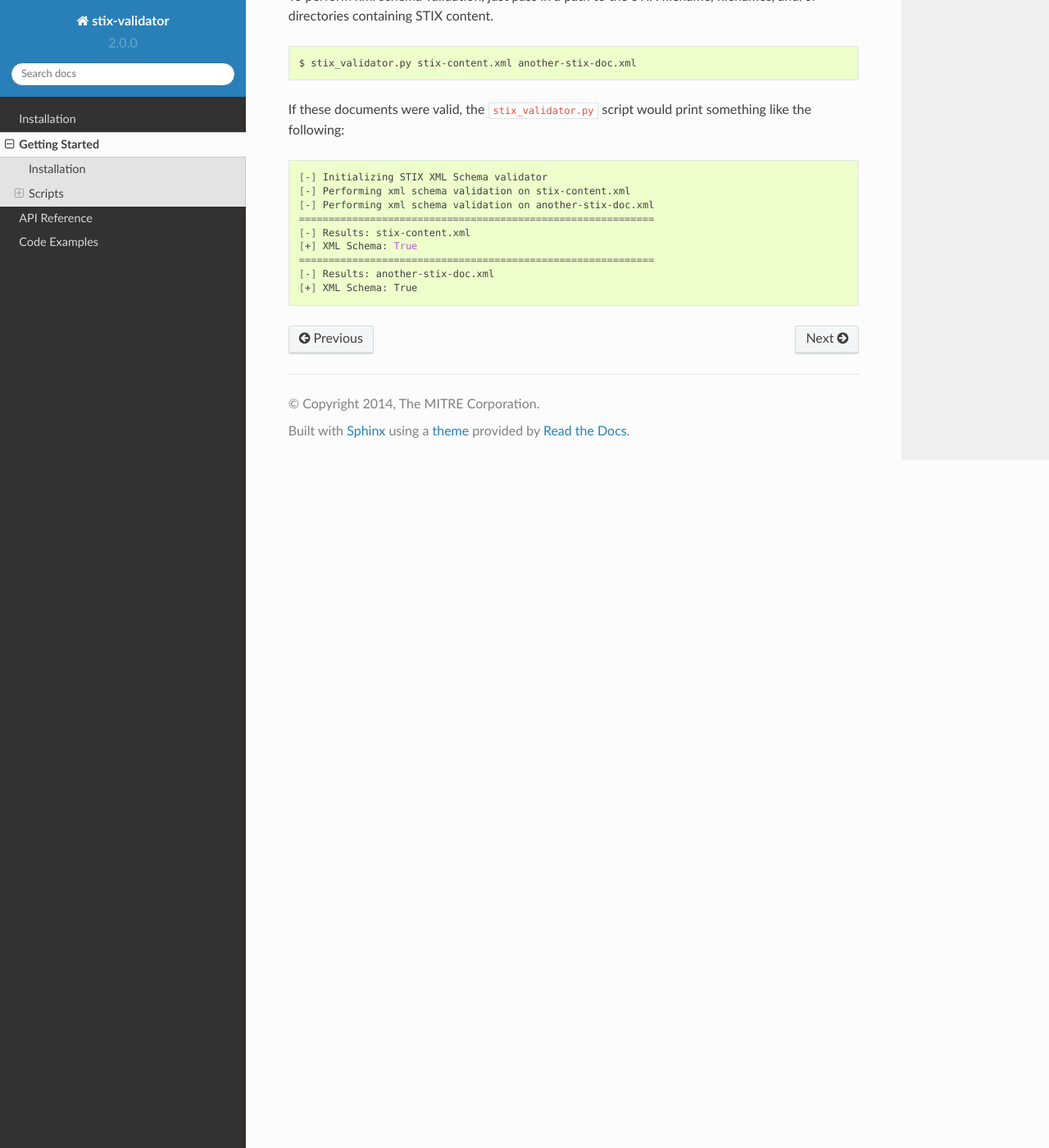
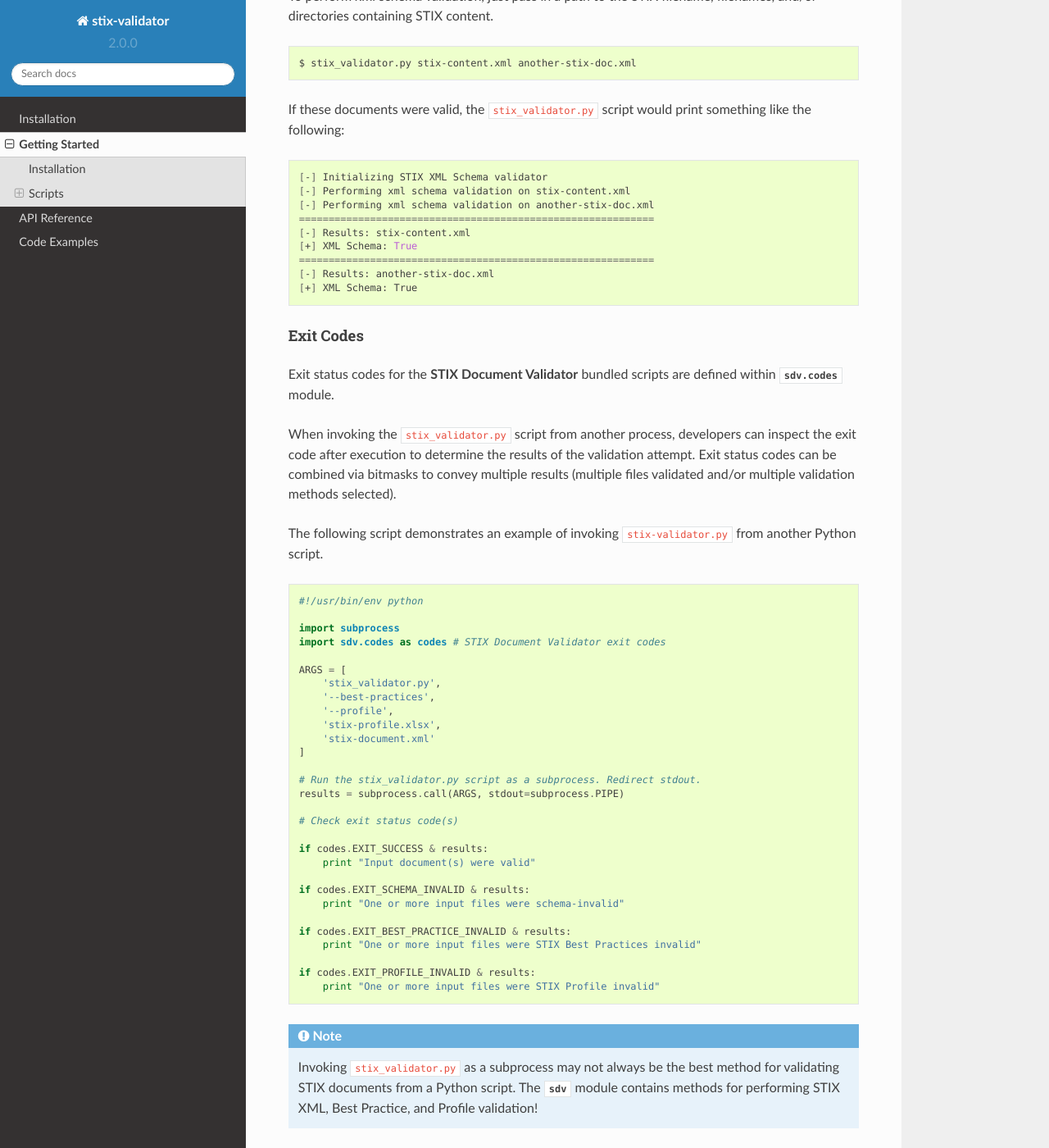
Before and after one commit to STIXProject/stix-validator, a Sphinx documentation site: the page built from docs/getting_started.rst, in a window 1280 px wide and 1400 px high, scrolled down 1443 px. Shown: the whole window at 82% size. Built offline with Sphinx 7.4.7 and the Read the Docs theme 2.0.0, drawn with Linux system fonts in a browser that asks for light colours; pages that are not in the unit, such as notebooks, are missing from menus; the version number is read from the project's files by our own code.

Commit message:
Exit status code refactor. * Moved exit status codes from stix_validator.py to sdv/codes.py. * Updated documentation to include information about exit status   codes.

```diff
--- /dev/null
+++ b/docs/api/codes.rst
@@ -0,0 +1,6 @@
+:mod:`sdv.codes` Module
+=======================
+
+.. automodule:: sdv.codes
+    :members: EXIT_SUCCESS, EXIT_FAILURE, EXIT_SCHEMA_INVALID,
+        EXIT_PROFILE_INVALID, EXIT_BEST_PRACTICE_INVALID, EXIT_VALIDATION_ERROR
--- a/docs/api/index.rst
+++ b/docs/api/index.rst
@@ -20,6 +20,7 @@ page.
     :glob:
 
     sdv
+    codes
     errors
     validators/index
     validators/*
--- a/docs/getting_started.rst
+++ b/docs/getting_started.rst
@@ -94,3 +94,57 @@ something like the following:
     ============================================================
     [-] Results: another-stix-doc.xml
     [+] XML Schema: True
+
+Exit Codes
+^^^^^^^^^^
+
+Exit status codes for the **STIX Document Validator** bundled scripts are
+defined within :mod:`sdv.codes` module.
+
+When invoking the ``stix_validator.py`` script from another process, developers
+can inspect the exit code after execution to determine the results of the
+validation attempt. Exit status codes can be combined via bitmasks to convey
+multiple results (multiple files validated and/or multiple validation methods
+selected).
+
+The following script demonstrates an example of invoking ``stix-validator.py``
+from another Python script.
+
+.. code-block:: python
+
+    #!/usr/bin/env python
+
+    import subprocess
+    import sdv.codes as codes # STIX Document Validator exit codes
+
+    ARGS = [
+        'stix_validator.py',
+        '--best-practices',
+        '--profile',
+        'stix-profile.xlsx',
+        'stix-document.xml'
+    ]
+
+    # Run the stix_validator.py script as a subprocess. Redirect stdout.
+    results = subprocess.call(ARGS, stdout=subprocess.PIPE)
+
+    # Check exit status code(s)
+
+    if codes.EXIT_SUCCESS & results:
+        print "Input document(s) were valid"
+
+    if codes.EXIT_SCHEMA_INVALID & results:
+        print "One or more input files were schema-invalid"
+
+    if codes.EXIT_BEST_PRACTICE_INVALID & results:
+        print "One or more input files were STIX Best Practices invalid"
+
+    if codes.EXIT_PROFILE_INVALID & results:
+        print "One or more input files were STIX Profile invalid"
+
+.. note::
+
+    Invoking ``stix_validator.py`` as a subprocess may not always be the best
+    method for validating STIX documents from a Python script. The :mod:`sdv`
+    module contains methods for performing STIX XML, Best Practice, and Profile
+    validation!
```
Also changed, not shown: 2 other files.
